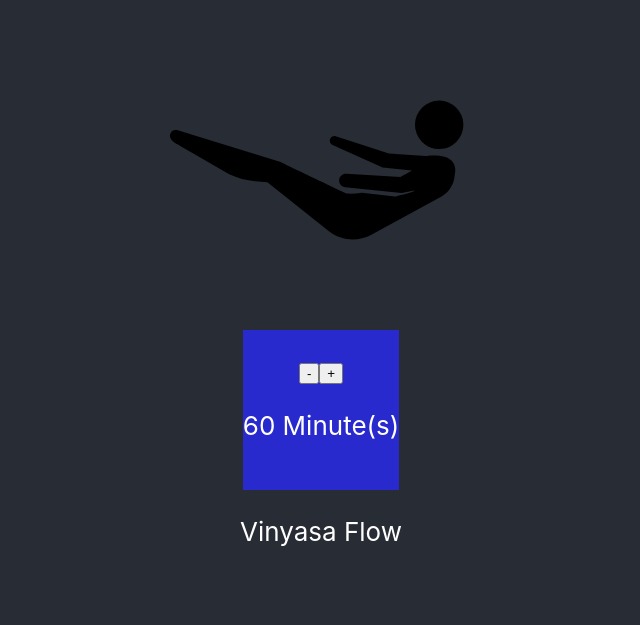
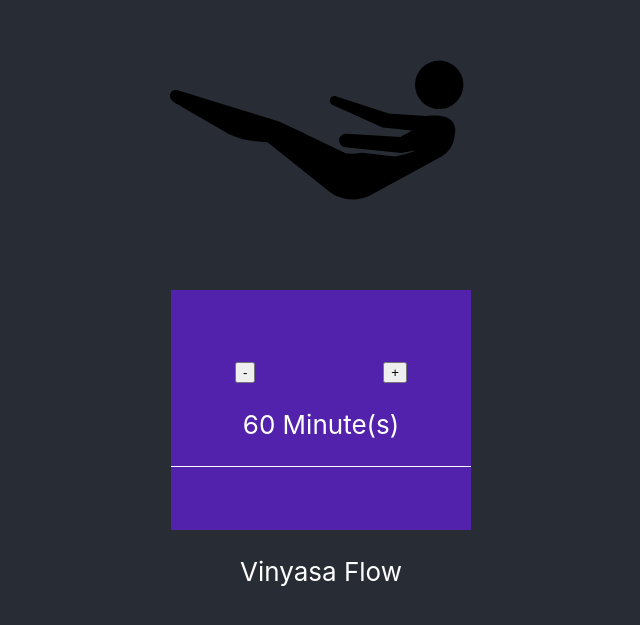
Before and after one commit to omgitsgod/vinyasa-front, a React (Create React App) app: page / in a window 1280 px wide. Shown: the part 109-734 px from the top of the page, without its empty margins (319-959 px from the left). Built offline with nearby package versions, Linux system fonts and the light colour scheme.

Commit message:
Add basic layout

```diff
--- a/src/css/Routine.css
+++ b/src/css/Routine.css
@@ -0,0 +1,24 @@
+.pose {
+  border-style: solid;
+  border-width: 1px;
+  border-color: white;
+  width: 100vh;
+  text-align: left;
+
+}
+
+.num {
+  background-color: red;
+}
+
+.name {
+  background-color: blue;
+  float: left;
+  width: 50vh;
+}
+
+.time {
+  background-color: green;
+  float: left;
+  width: 50vh;
+}
--- a/src/css/RoutineContainer.css
+++ b/src/css/RoutineContainer.css
@@ -1,7 +1,7 @@
 .mat {
-  background-color: #282acd;
-  min-height: 20vh;
-  min-width: 1vw;
+  background-color: #5322ad;
+  min-height: 30vh;
+  min-width: 20vw;
   display: flex;
   flex-direction: column;
   align-items: center;
@@ -9,3 +9,13 @@
   font-size: calc(10px + 2vmin);
   color: white;
 }
+
+.heading {
+  border-bottom-style: solid;
+  border-bottom-width: 1px;
+}
+
+button {
+  margin-left: 5vw;
+  margin-right: 5vw;
+}
```
